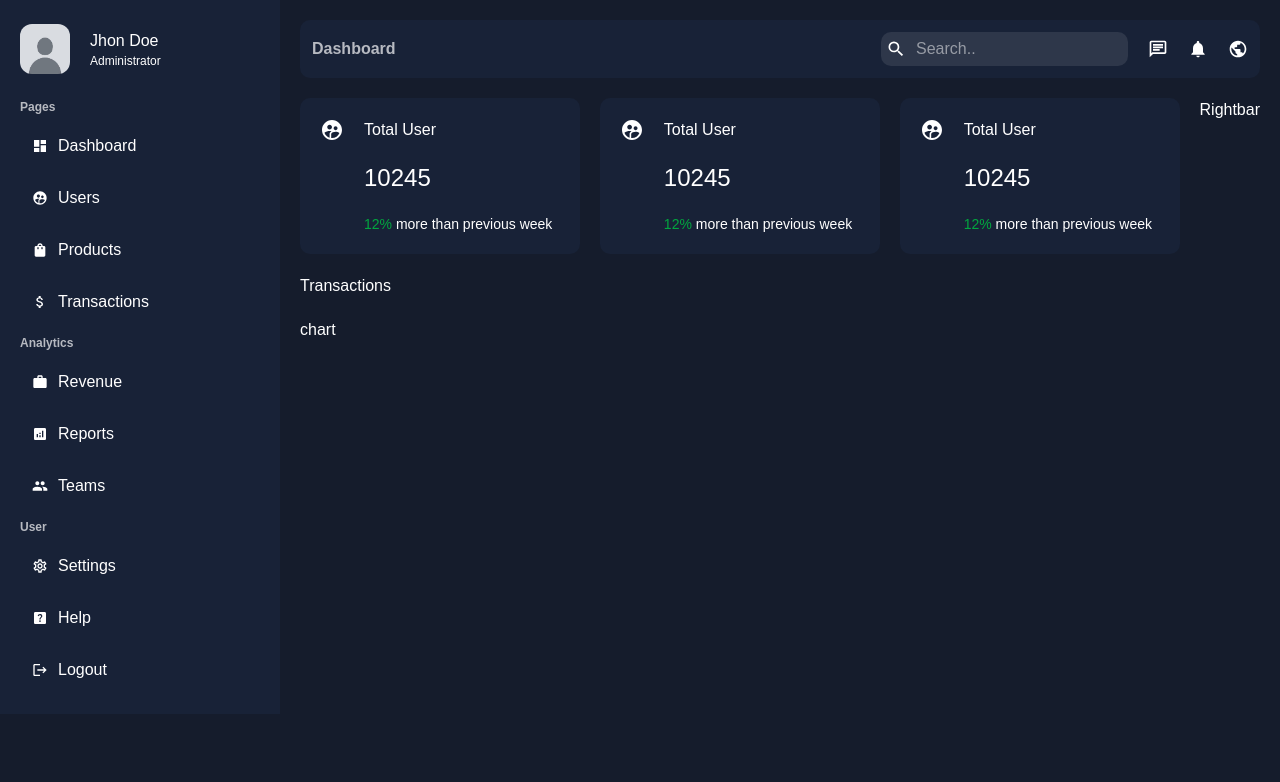
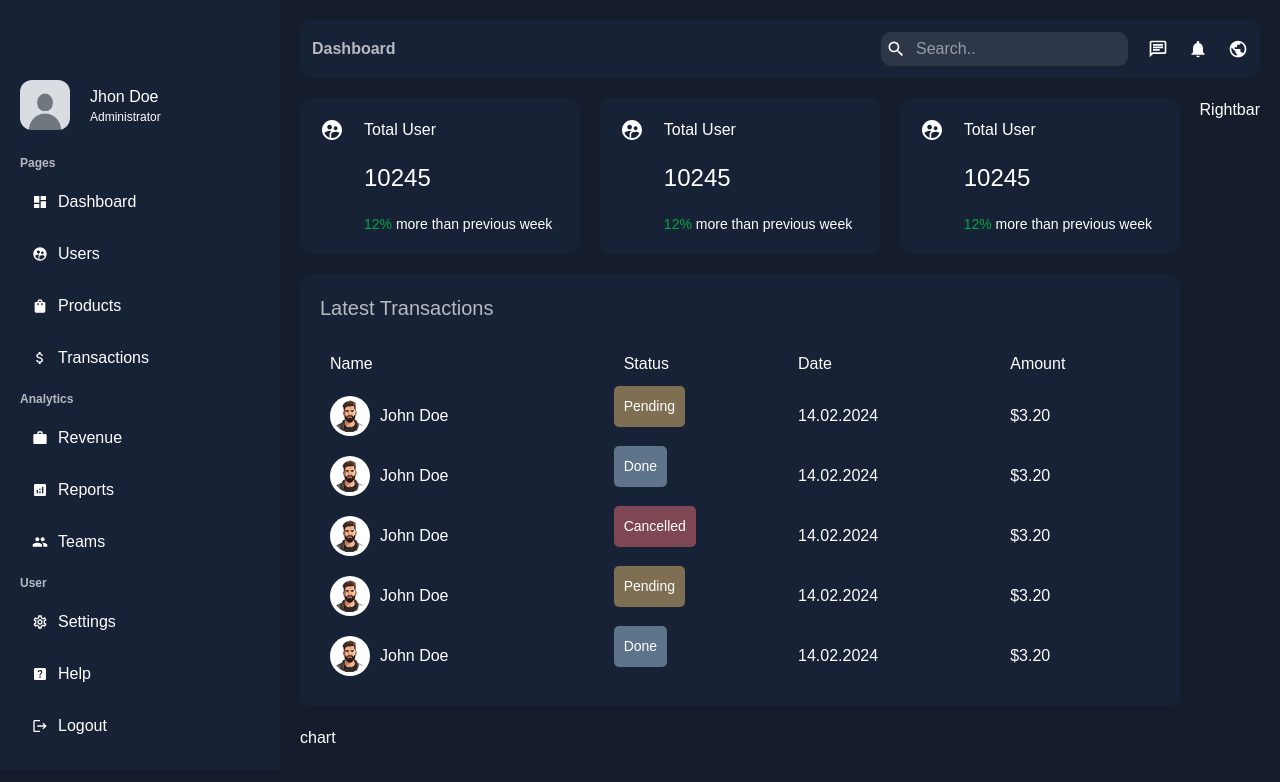
Before and after one commit to ChangeWithTanmay/admin-dashboard-clerk, a Next.js app: page /dashboard in a window 1280 px wide. Shown: the top 782 px of the page. Built offline with nearby package versions, Linux system fonts and the light colour scheme.

Commit message:
Add transaction table with status indicators and avatar images

```diff
--- a/app/globals.css
+++ b/app/globals.css
@@ -30,3 +30,27 @@ body {
   color: var(--text);
   font-family: Arial, Helvetica, sans-serif;
 }
+
+td {
+  padding: 10px;
+}
+
+.status {
+  border-radius: 5px;
+  padding: 10px;
+  font-size: 14px;
+  display: inline-block;
+  color: white;
+}
+
+.pending{
+  background-color: #f7cb7375;
+}
+
+.done{
+  background-color: #afd6ee75;
+}
+
+.cancelled {
+  background-color: #f7737375;
+}
--- a/app/ui/dashboard/transactions/transactions.jsx
+++ b/app/ui/dashboard/transactions/transactions.jsx
@@ -1,9 +1,117 @@
-import React from 'react'
+// https://youtu.be/cBg6xA5C60s?t=2750
+import Image from "next/image";
+import React from "react";
 
 const Transactions = () => {
   return (
-    <div>Transactions</div>
-  )
-}
+    <div className="bg-bgSoft p-5 rounded-[10px]">
+      <h1 className="mb-5 font-extralight text-textSoft text-xl">
+        Latest Transactions
+      </h1>
 
-export default Transactions
+      <table className="w-full p-2.5">
+        <thead>
+          <tr>
+            <td>Name</td>
+            <td>Status</td>
+            <td>Date</td>
+            <td>Amount</td>
+          </tr>
+        </thead>
+        <tbody>
+          <tr>
+            <td>
+              <div className='flex gap-2.5 items-center'>
+                <Image
+                  src="/avater1.jpg"
+                  alt=""
+                  width={40}
+                  height={40}
+                  className="object-cover rounded-full"
+                />
+              John Doe
+              </div>
+            </td>
+            <td className={`status pending`}>Pending</td>
+            <td>14.02.2024</td>
+            <td>$3.20</td>
+          </tr>
+
+          <tr>
+            <td>
+              <div className='flex gap-2.5 items-center'>
+                <Image
+                  src="/avater1.jpg"
+                  alt=""
+                  width={40}
+                  height={40}
+                  className="object-cover rounded-full"
+                />
+              John Doe
+              </div>
+            </td>
+            <td className={`status done`}>Done</td>
+            <td>14.02.2024</td>
+            <td>$3.20</td>
+          </tr>
+
+          <tr>
+            <td>
+              <div className='flex gap-2.5 items-center'>
+                <Image
+                  src="/avater1.jpg"
+                  alt=""
+                  width={40}
+                  height={40}
+                  className="object-cover rounded-full"
+                />
+              John Doe
+              </div>
+            </td>
+            <td className={`status cancelled`}>Cancelled</td>
+            <td>14.02.2024</td>
+            <td>$3.20</td>
+          </tr>
+
+          <tr>
+            <td>
+              <div className='flex gap-2.5 items-center'>
+                <Image
+                  src="/avater1.jpg"
+                  alt=""
+                  width={40}
+                  height={40}
+                  className="object-cover rounded-full"
+                />
+              John Doe
+              </div>
+            </td>
+            <td className={`status pending`}>Pending</td>
+            <td>14.02.2024</td>
+            <td>$3.20</td>
+          </tr>
+
+          <tr>
+            <td>
+              <div className='flex gap-2.5 items-center'>
+                <Image
+                  src="/avater1.jpg"
+                  alt=""
+                  width={40}
+                  height={40}
+                  className="object-cover rounded-full"
+                />
+              John Doe
+              </div>
+            </td>
+            <td className={`status done`}>Done</td>
+            <td>14.02.2024</td>
+            <td>$3.20</td>
+          </tr>
+        </tbody>
+      </table>
+    </div>
+  );
+};
+
+export default Transactions;
```
Also changed, not shown: app/ui/dashboard/navbar/navbar.jsx (+1 -8 lines), public/avater1.jpg (added), public/avater2.jpg (added).
